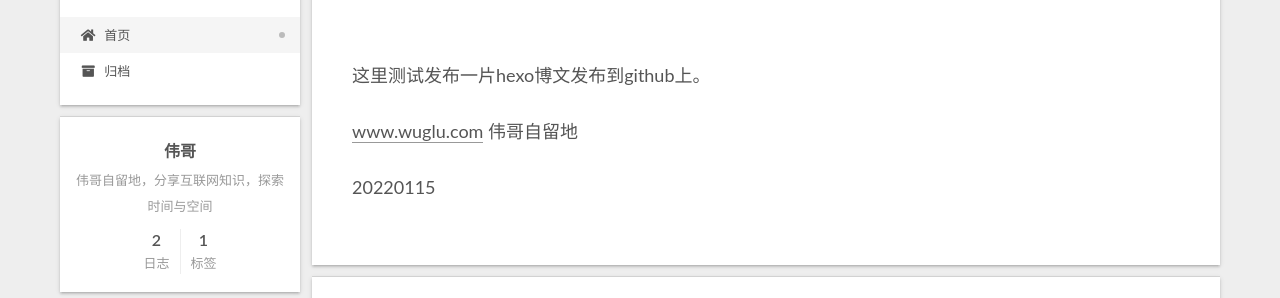
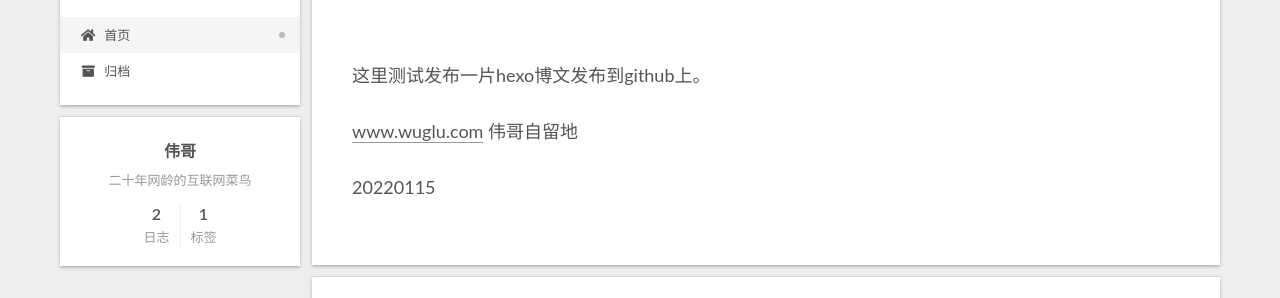
Before and after one commit to cityleader/cityleader.github.io, a plain HTML site: page index.html in a window 1280 px wide. Shown: the part 117-415 px from the top of the page. Drawn offline with Linux system fonts and the light colour scheme.

Commit message:
Site updated: 2022-01-16 10:20:07

```diff
--- a/css/main.css
+++ b/css/main.css
@@ -1168,7 +1168,7 @@ pre .javascript .function {
 }
 .links-of-author a::before,
 .links-of-author span.exturl::before {
-  background: #5bf0f0;
+  background: #ff2fff;
   border-radius: 50%;
   content: ' ';
   display: inline-block;
--- a/index.html
+++ b/index.html
@@ -20,12 +20,12 @@
     var CONFIG = {"hostname":"cityleader.github.io","root":"/","scheme":"Gemini","version":"7.8.0","exturl":false,"sidebar":{"position":"left","display":"post","padding":18,"offset":12,"onmobile":false},"copycode":{"enable":false,"show_result":false,"style":null},"back2top":{"enable":true,"sidebar":false,"scrollpercent":false},"bookmark":{"enable":false,"color":"#222","save":"auto"},"fancybox":false,"mediumzoom":false,"lazyload":false,"pangu":false,"comments":{"style":"tabs","active":null,"storage":true,"lazyload":false,"nav":null},"algolia":{"hits":{"per_page":10},"labels":{"input_placeholder":"Search for Posts","hits_empty":"We didn't find any results for the search: ${query}","hits_stats":"${hits} results found in ${time} ms"}},"localsearch":{"enable":false,"trigger":"auto","top_n_per_article":1,"unescape":false,"preload":false},"motion":{"enable":true,"async":false,"transition":{"post_block":"fadeIn","post_header":"slideDownIn","post_body":"slideDownIn","coll_header":"slideLeftIn","sidebar":"slideUpIn"}}};
   </script>
 
-  <meta name="description" content="伟哥自留地，分享互联网知识，探索时间与空间">
+  <meta name="description" content="二十年网龄的互联网菜鸟">
 <meta property="og:type" content="website">
 <meta property="og:title" content="伟哥自留地">
 <meta property="og:url" content="https://cityleader.github.io/index.html">
 <meta property="og:site_name" content="伟哥自留地">
-<meta property="og:description" content="伟哥自留地，分享互联网知识，探索时间与空间">
+<meta property="og:description" content="二十年网龄的互联网菜鸟">
 <meta property="og:locale" content="zh_CN">
 <meta property="article:author" content="伟哥">
 <meta property="article:tag" content="伟哥，互联网，博客">
@@ -154,7 +154,7 @@
     <span hidden itemprop="author" itemscope itemtype="http://schema.org/Person">
       <meta itemprop="image" content="/images/avatar.gif">
       <meta itemprop="name" content="伟哥">
-      <meta itemprop="description" content="伟哥自留地，分享互联网知识，探索时间与空间">
+      <meta itemprop="description" content="二十年网龄的互联网菜鸟">
     </span>
 
     <span hidden itemprop="publisher" itemscope itemtype="http://schema.org/Organization">
@@ -215,7 +215,7 @@
     <span hidden itemprop="author" itemscope itemtype="http://schema.org/Person">
       <meta itemprop="image" content="/images/avatar.gif">
       <meta itemprop="name" content="伟哥">
-      <meta itemprop="description" content="伟哥自留地，分享互联网知识，探索时间与空间">
+      <meta itemprop="description" content="二十年网龄的互联网菜鸟">
     </span>
 
     <span hidden itemprop="publisher" itemscope itemtype="http://schema.org/Organization">
@@ -324,7 +324,7 @@
       <div class="site-overview-wrap sidebar-panel">
         <div class="site-author motion-element" itemprop="author" itemscope itemtype="http://schema.org/Person">
   <p class="site-author-name" itemprop="name">伟哥</p>
-  <div class="site-description" itemprop="description">伟哥自留地，分享互联网知识，探索时间与空间</div>
+  <div class="site-description" itemprop="description">二十年网龄的互联网菜鸟</div>
 </div>
 <div class="site-state-wrap motion-element">
   <nav class="site-state">
```
Also changed, not shown: 2022/01/15/MD文件真MD/index.html (+2 -2 lines), 2022/01/15/写一篇hexo博客/index.html (+2 -2 lines), archives/2022/01/index.html (+3 -3 lines), archives/2022/index.html (+3 -3 lines), archives/index.html (+3 -3 lines), tags/博客/index.html (+3 -3 lines).
